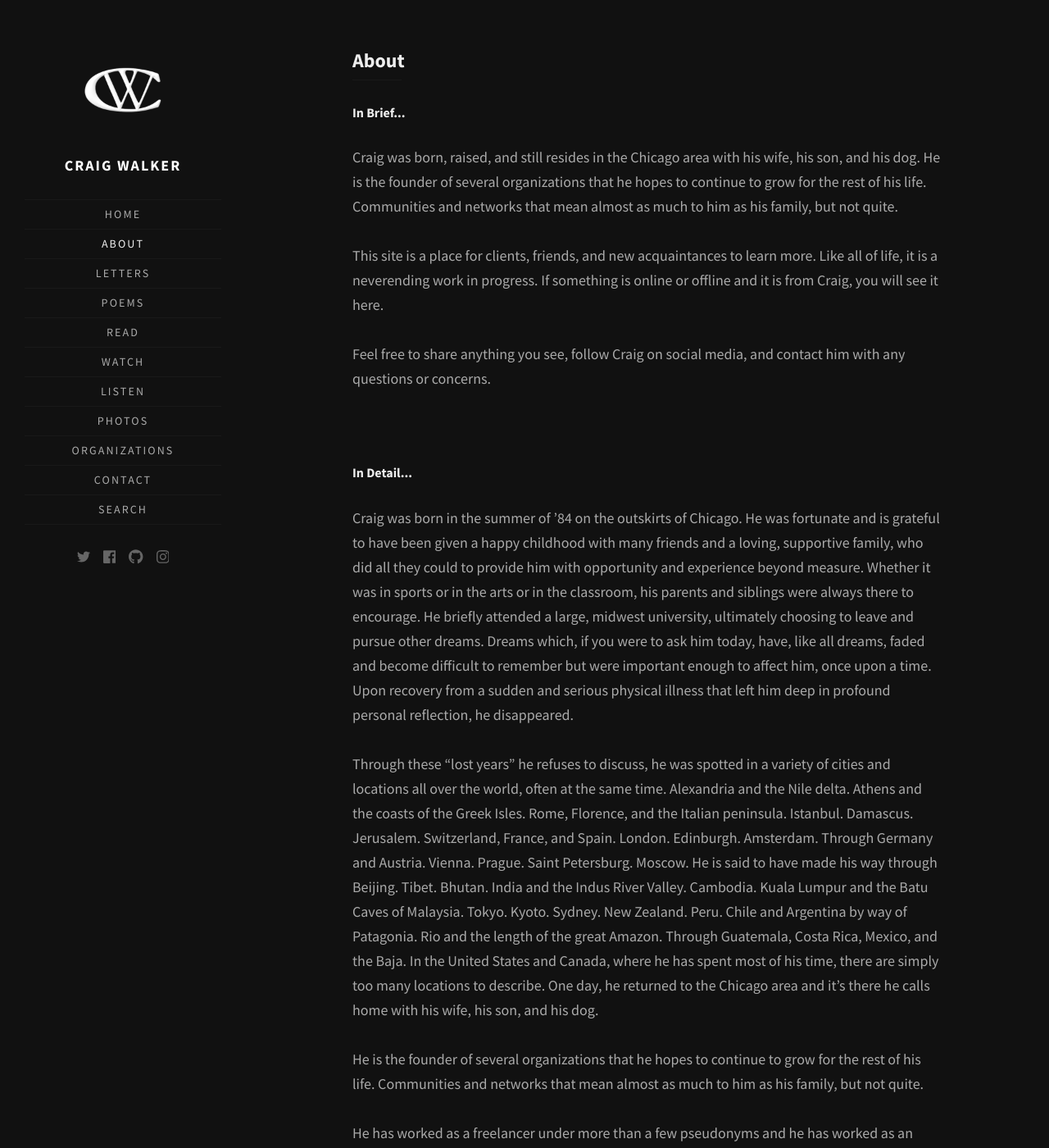
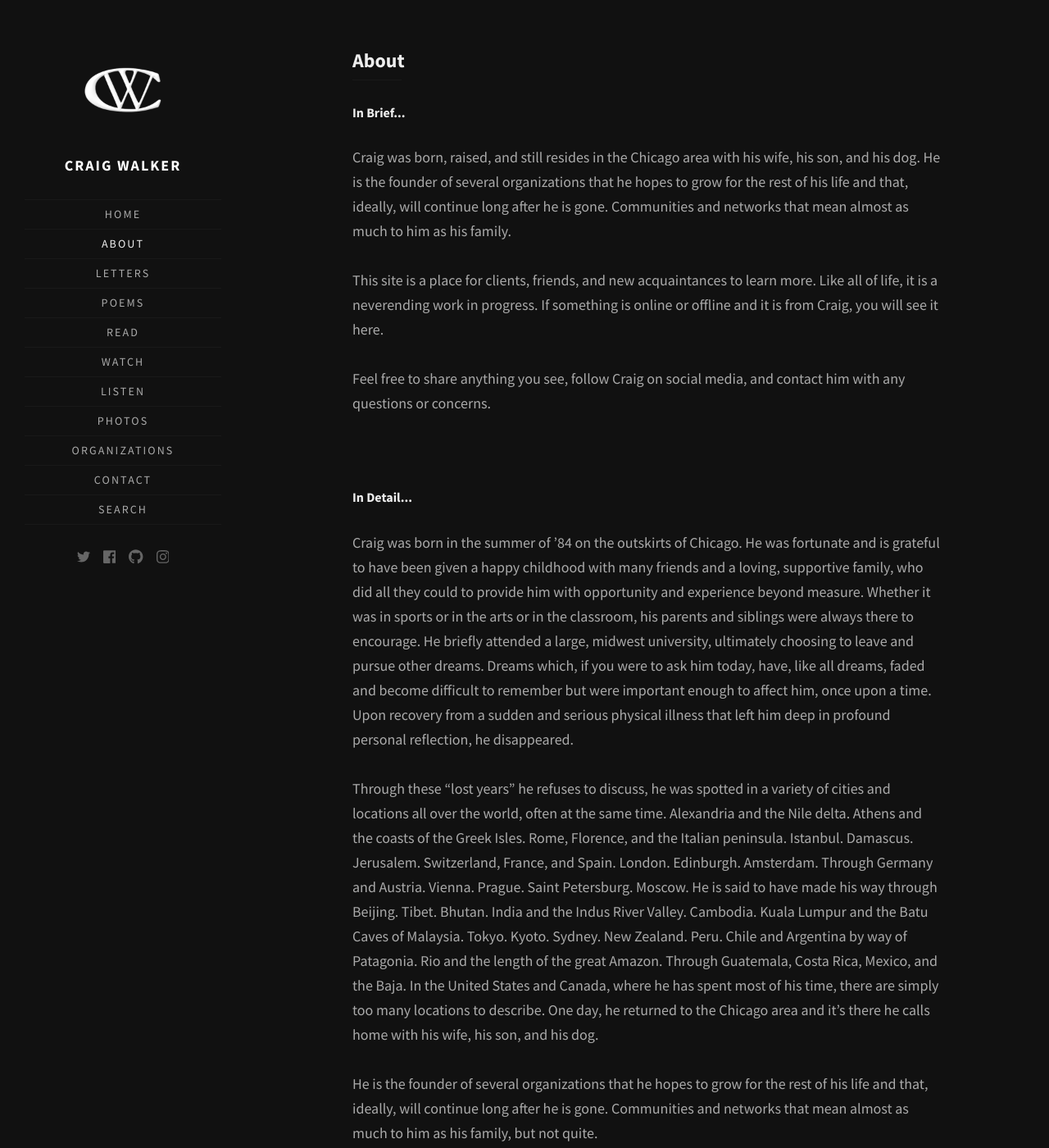
Before and after one commit to walkercraig/walkercraig, a Jekyll site: the page built from about.html, in a window 1280 px wide and 1400 px high. Shown: the whole window at 82% size. Built offline with Jekyll 4.4.1, drawn with Linux system fonts in a browser that asks for light colours; some web fonts are replaced.

Commit message:
Update about.html

```diff
--- a/about.html
+++ b/about.html
@@ -10,7 +10,7 @@
     </header>
     <p><h5>In Brief...</h5></p>
 
-    <p>Craig was born, raised, and still resides in the Chicago area with his wife, his son, and his dog. He is the founder of several organizations that he hopes to continue to grow for the rest of his life. Communities and networks that mean almost as much to him as his family, but not quite.</p>
+    <p>Craig was born, raised, and still resides in the Chicago area with his wife, his son, and his dog. He is the founder of several organizations that he hopes to grow for the rest of his life and that, ideally, will continue long after he is gone. Communities and networks that mean almost as much to him as his family.</p>
 
     <p>This site is a place for clients, friends, and new acquaintances to learn more. Like all of life, it is a neverending work in progress. If something is online or offline and it is from Craig, you will see it here.</p>
 
@@ -22,7 +22,7 @@
 
     <p>Through these “lost years” he refuses to discuss, he was spotted in a variety of cities and locations all over the world, often at the same time. Alexandria and the Nile delta. Athens and the coasts of the Greek Isles. Rome, Florence, and the Italian peninsula. Istanbul. Damascus. Jerusalem. Switzerland, France, and Spain. London. Edinburgh. Amsterdam. Through Germany and Austria. Vienna. Prague. Saint Petersburg. Moscow. He is said to have made his way through Beijing. Tibet. Bhutan. India and the Indus River Valley. Cambodia. Kuala Lumpur and the Batu Caves of Malaysia. Tokyo. Kyoto. Sydney. New Zealand. Peru. Chile and Argentina by way of Patagonia. Rio and the length of the great Amazon. Through Guatemala, Costa Rica, Mexico, and the Baja. In the United States and Canada, where he has spent most of his time, there are simply too many locations to describe. One day, he returned to the Chicago area and it’s there he calls home with his wife, his son, and his dog.</p>
 
-    <p>He is the founder of several organizations that he hopes to continue to grow for the rest of his life. Communities and networks that mean almost as much to him as his family, but not quite.</p> He has worked as a freelancer under more than a few pseudonyms and he has worked as an independent musician, storyteller, and performer, but the majority of his adult work life has been in sales and corporate/customer relations, working with small, family-owned shops to large, multi-national brands. He has done charity fundraising for the American Cancer Society, St. Jude’s Children’s Hospital, and the Boy Scouts of America. Through it all, one thing has remained constant: a passion for meeting new people and a willingness to embrace life and its many challenges and experiences with a positive outlook and an open mind.</p>
+    <p>He is the founder of several organizations that he hopes to grow for the rest of his life and that, ideally, will continue long after he is gone. Communities and networks that mean almost as much to him as his family, but not quite.</p> He has worked as a freelancer under more than a few pseudonyms and he has worked as an independent musician, storyteller, and performer, but the majority of his adult work life has been in sales and corporate/customer relations, working with small, family-owned shops to large, multi-national brands. He has done charity fundraising for the American Cancer Society, St. Jude’s Children’s Hospital, and the Boy Scouts of America. Through it all, one thing has remained constant: a passion for meeting new people and a willingness to embrace life and its many challenges and experiences with a positive outlook and an open mind.</p>
 
     <p>This site is a place for clients, friends, and new acquaintances to learn more. Like all of life, it is a neverending work in progress. If something is online or offline and it is from Craig, you will see it here. Feel free to share anything you see, friend or follow Craig on social media, and contact him with any questions or concerns.</p>
     <br/>
```
